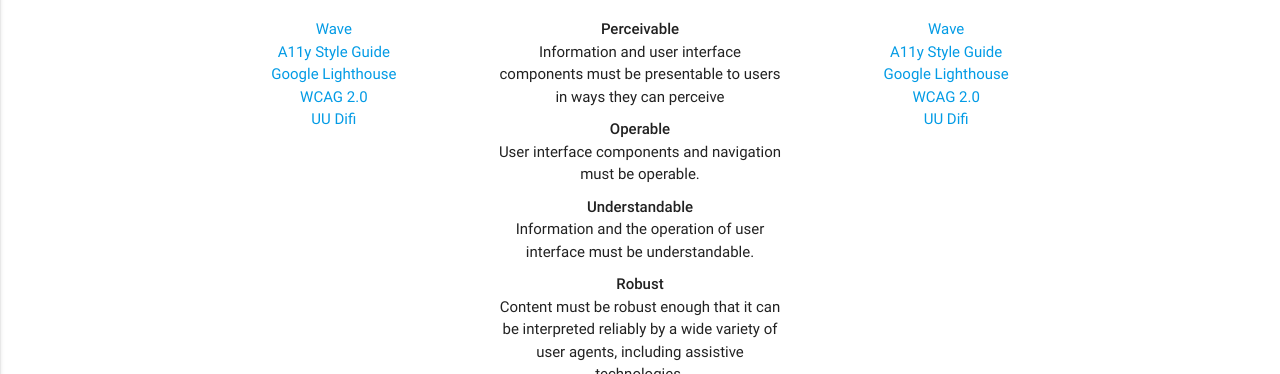
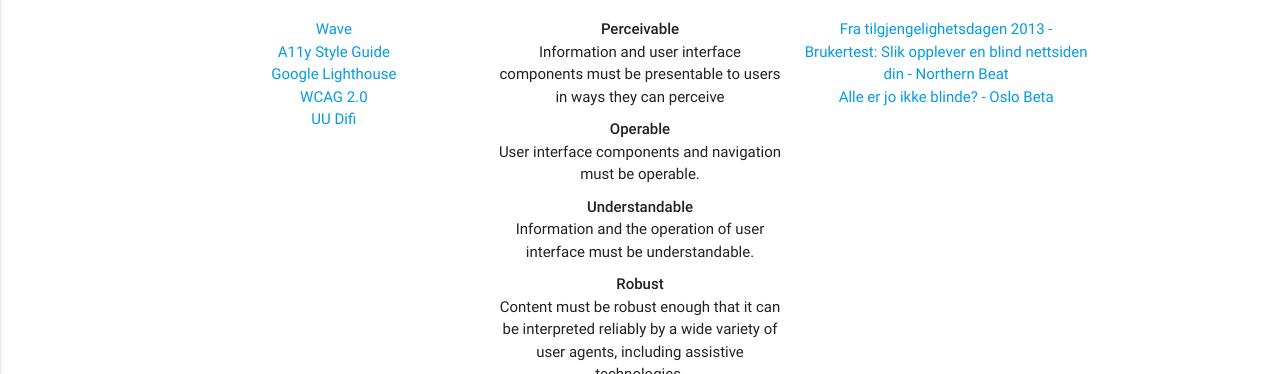
Before and after one commit to GryNagel/uu, a website: page index.html in a window 1280 px wide. Shown: the part 426-800 px from the top of the page. Drawn offline with nearby package versions, Linux system fonts and the light colour scheme.

Commit message:
Add video links

```diff
--- a/index.html
+++ b/index.html
@@ -81,11 +81,8 @@
             <div class="col s12 m4">
                 <h2 class="center">Videos </h2>
                 <ul class="center">
-                    <li><a href="http://wave.webaim.org/">Wave</a></li>
-                    <li><a href="http://a11y-style-guide.com/">A11y Style Guide</a></li>
-                    <li><a href="https://developers.google.com/web/tools/lighthouse/">Google Lighthouse</a></li>
-                    <li><a href="https://www.w3.org/TR/WCAG20/">WCAG 2.0</a></li>
-                    <li><a href="https://uu.difi.no/">UU Difi</a></li>
+                    <li><a href="https://www.youtube.com/watch?v=hpiJHXPV3oM/">Fra tilgjengelighetsdagen 2013 - Brukertest: Slik opplever en blind nettsiden din - Northern Beat</a></li>
+                    <li><a href="https://oslobeta.no/2016/04/28/alle-er-jo-ikke-blinde/">Alle er jo ikke blinde? - Oslo Beta</a></li>
                 </ul>
             </div>
         </div>
```
